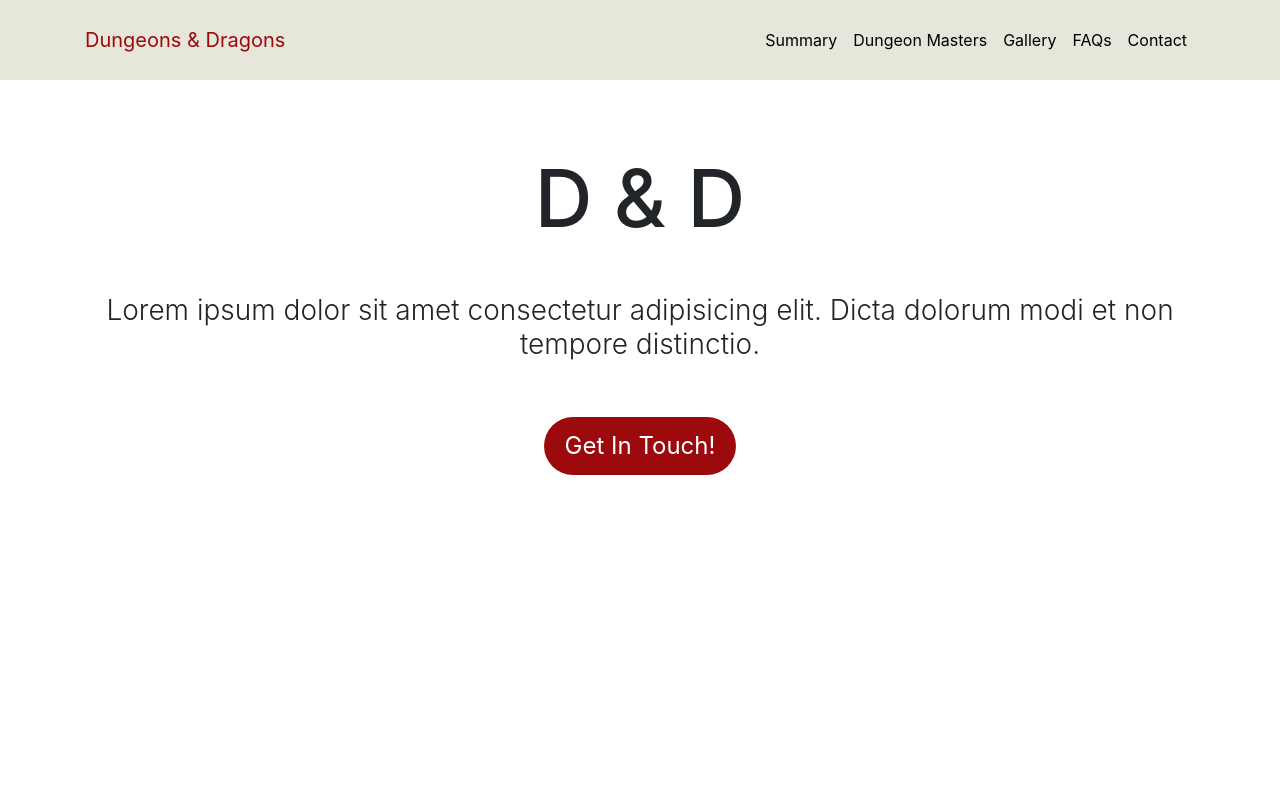
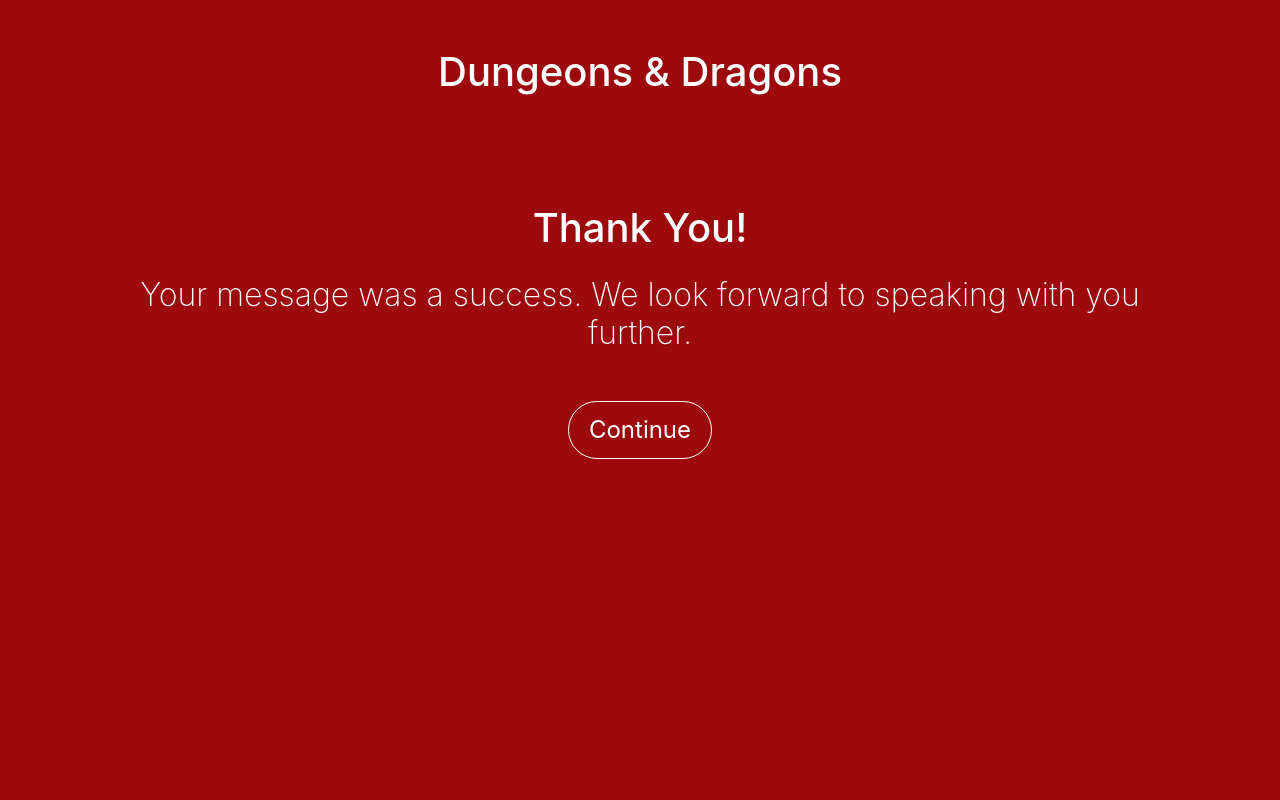
Before and after one commit to stoppable408/_dd, a Vue app: page /thanks in a window 1280 px wide. Shown: the top 800 px of the page. Built offline with nearby package versions, Linux system fonts and the light colour scheme.

Commit message:
cleaned up some comments and added thanks page on form submit

```diff
--- a/package.json
+++ b/package.json
@@ -12,7 +12,8 @@
     "jquery": "^3.3.1",
     "popper.js": "^1.14.6",
     "vue": "^2.5.17",
-    "vue-carousel": "^0.16.1"
+    "vue-carousel": "^0.16.1",
+    "vue-router": "^3.0.1"
   },
   "devDependencies": {
     "@vue/cli-plugin-babel": "^3.0.5",
--- a/src/App.vue
+++ b/src/App.vue
@@ -1,16 +1,5 @@
 <template>
   <div id="app">
-    <Home />
+    <router-view/>
   </div>
 </template>
-
-<script>
-import Home from './components/Home.vue'
-
-export default {
-  name: 'app',
-  components: {
-    Home
-  }
-}
-</script>
--- a/src/components/Home.vue
+++ b/src/components/Home.vue
@@ -234,16 +234,6 @@
 
       <section class="faqs" id="faqs">
         <div class="container">
-          <!-- <ul class="faqs-list accordion" id="accordion">
-            <div class="faqs-title">
-              <h2>FAQs</h2>
-            </div>
-            <li class="faqs-list-item">Lorem ipsum dolor sit amet consectetur, adipisicing elit.</li>
-            <li class="faqs-list-item">Lorem ipsum dolor sit amet consectetur adipisicing elit.</li>
-            <li class="faqs-list-item">Lorem ipsum dolor sit amet consectetur adipisicing elit.</li>
-            <li class="faqs-list-item">Lorem ipsum dolor sit amet consectetur adipisicing elit.</li>
-            <li class="faqs-list-item">Lorem ipsum dolor sit amet consectetur adipisicing elit.</li>
-          </ul> -->
           <div class="faqs-title text-center mb-5">
             <h2>FAQs</h2>
           </div>
@@ -310,7 +300,9 @@
             </div>
           </div>
 
-          <form action="" class="footer-form col-md">
+          <form action="https://submit-form.com/" class="footer-form col-md">
+            <input type="hidden" name="_redirect" value="http://localhost:8080/thanks" />
+            <input type="checkbox" name="_honeypot" style="display:none" tabindex="-1" autocomplete="off">
             <div class="form-group">
               <label for="name" class="form-label">Name</label>
               <input type="text" class="form-control form-input" id="name" name="name" placeholder="Enter name" required>
@@ -334,35 +326,6 @@
     </footer>
   </div>
 </template>
-
-<script>
-export default {
-  data() {
-    return {
-      masters: [
-        {
-          name: 'Jason Tiller',
-          imageUrl: '../assets/profile-1.jpg',
-          region: 'Detroit, MI',
-          description: 'Lorem ipsum dolor sit amet, consectetur adipisicing elit. Dolore quo officia delectus corrupti voluptatum quod.'
-        },
-        {
-          name: 'Cameron Rivers',
-          imageUrl: '../assets/profile-2.png',
-          region: 'Grand Rapids, MI',
-          description: 'Lorem ipsum dolor sit amet, consectetur adipisicing elit. Dolore quo officia delectus corrupti voluptatum quod.'
-        },
-        {
-          name: 'Arron Cambridge',
-          imageUrl: '../assets/profile-3.jpg',
-          region: 'Ann Arbor, MI',
-          description: 'Lorem ipsum dolor sit amet, consectetur adipisicing elit. Dolore quo officia delectus corrupti voluptatum quod.'
-        },
-      ]
-    }
-  },
-}
-</script>
 
 <style lang="scss" scoped>
   $primary: #9D0A0E;
@@ -515,7 +478,6 @@
   .join-us {
     height: 350px;
     background: $primary;
-    // width: 80%;
     position: relative;
     bottom: 170px;
     z-index: -1;
@@ -559,21 +521,6 @@
     margin-top: -80px;
     padding-bottom: 30px;
   }
-
-  // div.faqs-title
-  //   border-bottom: .2px solid $grey;
-  //   padding-bottom: 10px;
-  //
-
-  // .faqs-list
-  //   list-style: none;
-  //
-
-  // .faqs-list-item
-  //   border-bottom: .2px solid $grey;
-  //   padding: 20px;
-  //   color: $primary;
-  //
 
   .faq-header {
     cursor: pointer;
--- a/src/main.js
+++ b/src/main.js
@@ -1,13 +1,12 @@
 import Vue from 'vue'
 import App from './App.vue'
-import VueCarousel from 'vue-carousel';
+import router from './router'
 import 'bootstrap'
 import 'bootstrap/dist/css/bootstrap.min.css'
-
-Vue.use(VueCarousel);
 
 Vue.config.productionTip = false
 
 new Vue({
+  router,
   render: h => h(App)
 }).$mount('#app')
--- /dev/null
+++ b/src/router.js
@@ -0,0 +1,24 @@
+import Vue from 'vue'
+import Router from 'vue-router'
+import Home from './components/Home.vue'
+import Thanks from './views/Thanks.vue'
+
+Vue.use(Router)
+
+export default new Router({
+  mode: 'history',
+  base: process.env.BASE_URL,
+  routes: [
+    {
+      path: '/',
+      name: 'Home',
+      component: Home
+    },
+    {
+      path: '/thanks',
+      name: 'Thanks',
+      component: Thanks
+    },
+
+  ]
+})
--- /dev/null
+++ b/src/views/Thanks.vue
@@ -0,0 +1,51 @@
+<template>
+  <div class="thanks">
+    <div class="container">
+      <div class="logo">
+        <h1 class="text-center pt-5">Dungeons & Dragons</h1>
+      </div>
+      <div class="thanks-message text-center">
+        <h1 class="title mb-4">Thank You!</h1>
+        <h2 class="subtitle mb-5">Your message was a success. We look forward to speaking with you further.</h2>
+        <router-link to="/" class="continue btn">Continue</router-link>
+      </div>
+    </div>
+  </div>
+</template>
+
+<style lang="scss" scoped>
+  $primary: #9D0A0E;
+  $secondary: #E6E6DB;
+  $white: #fff;
+  $black: #000;
+  $grey: #CACACA;
+
+  .thanks {
+    width: 100%;
+    height: 100vh;
+    background: $primary;
+    color: $white;
+  }
+
+  .thanks-message {
+    padding: 100px 0;
+  }
+
+  .subtitle {
+    font-weight: 200;
+  }
+
+  .continue {
+    text-decoration: none;
+    padding: 10px 20px;
+    border: 1px solid $white;
+    border-radius: 50px;
+    color: $white;
+    font-size: 1.5rem;
+
+    &:hover {
+      background: $black;
+      border: 1px solid $black;
+    }
+  }
+</style>
```
Also changed, not shown: 1 other file (tests, documents, lock files or other folders).
